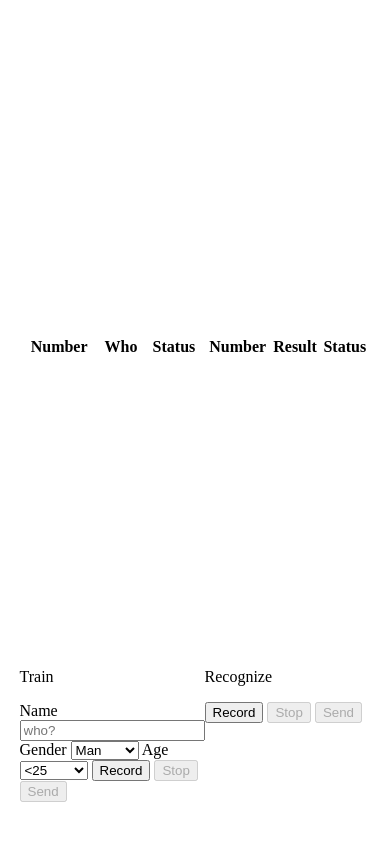
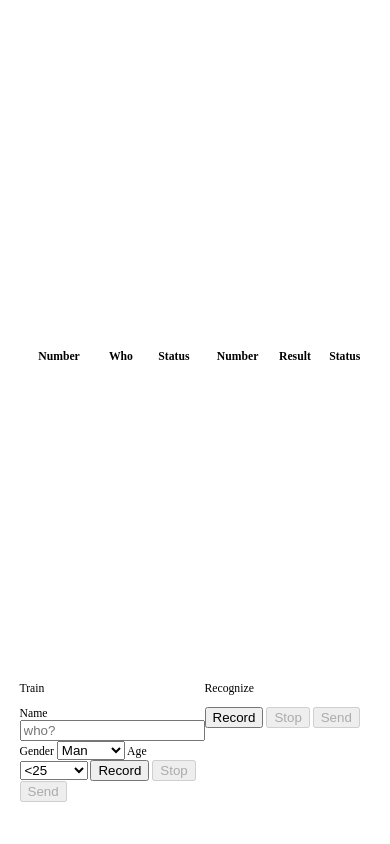
Before and after one commit to irdkwmnsb/pohui, a Flask app: page / in a window 390 px wide. Run offline with Flask 2, Linux system fonts and the light colour scheme; lists and menus that the app fills with data are empty; some libraries are stand-ins or nearby versions.

Commit message:
frontend mobile fix

```diff
--- a/frontend/static/style.css
+++ b/frontend/static/style.css
@@ -1,6 +1,7 @@
 html, body {
     height: 100%;
     margin: 0;
+    font-size: 3vmin;
 }
 
 body {
--- a/frontend/templates/index.html
+++ b/frontend/templates/index.html
@@ -7,7 +7,6 @@
     <meta http-equiv="Pragma" content="no-cache"/>
     <meta http-equiv="Expires" content="0"/>
     <link rel="stylesheet" href="static/style.css" type="text/css">
-    <meta name="viewport" content="width=device-width, initial-scale=1.0">
     <script src="https://cdn.rawgit.com/mattdiamond/Recorderjs/08e7abd9/dist/recorder.js"></script>
     <script src="https://code.jquery.com/jquery-3.4.1.min.js"></script>
 </head>
```
